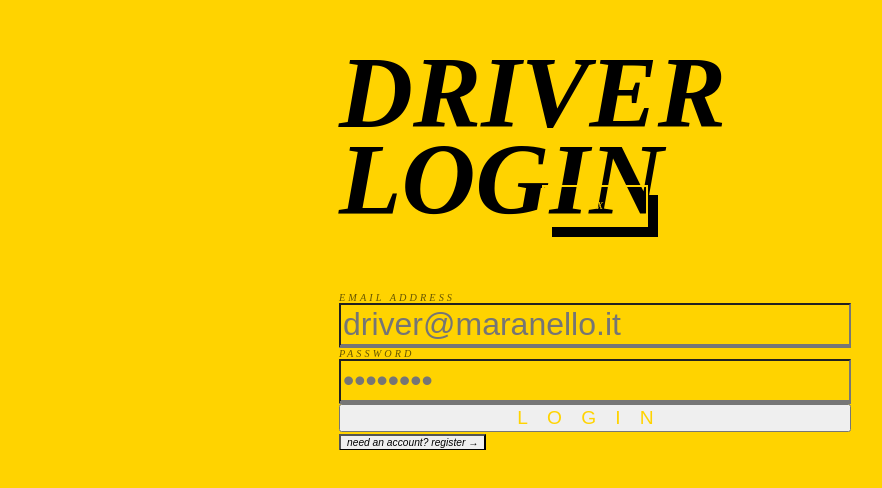
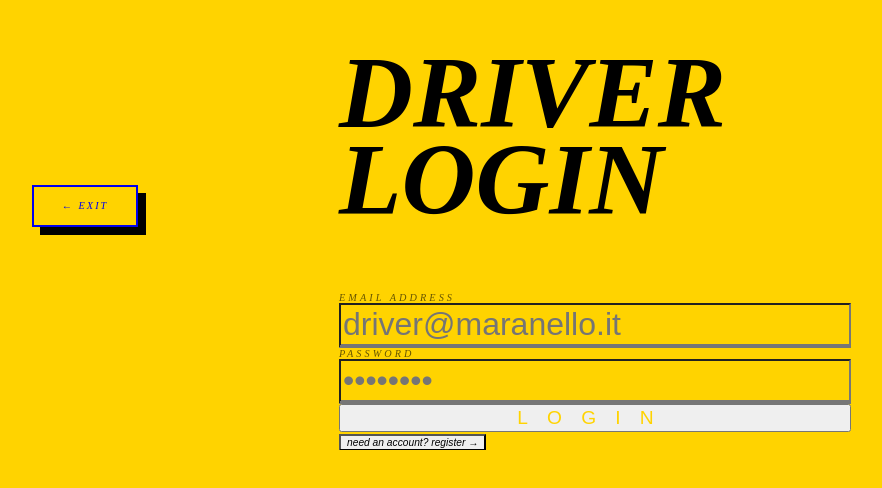
Before and after one commit to yi19990627/ferrari-heritage, a Next.js app: page /login in a window 1280 px wide. Shown: the part 194-682 px from the top of the page, without its empty margins (45-927 px from the left). Built offline with nearby package versions, Linux system fonts and the light colour scheme; no server answers.

Commit message:
style: 統一登入頁返回按鈕為黃底黑字（含懸停狀態）

```diff
--- a/app/login/page.tsx
+++ b/app/login/page.tsx
@@ -50,19 +50,20 @@ export default function LoginPage() {
     return (
         <main className="min-h-screen w-screen bg-[#FFD300] flex flex-col items-center justify-center p-10 font-archivo italic font-black">
 
-            {/* 調整後的返回按鈕 */}
-            <div className="absolute top-10 left-10 z-50">
+            {/* 調整後的返回按鈕：預設與懸停皆為黃底黑字 */}
+            <div className="absolute top-10 left-[6vw] z-50">
                 <Link
                     href="/"
-                    className="group flex items-center gap-4 no-underline"
+                    className="group flex items-center no-underline"
                 >
-                    <div className="w-[8vw] h-[3vw] bg-black text-[#FFD300] border-2 border-black flex items-center justify-center text-[0.8vw] tracking-[0.2em] uppercase font-bold hover:bg-transparent hover:text-black hover:scale-110 active:scale-95 transition-all duration-300 shadow-[10px_10px_0px_0px_rgba(0,0,0,1)] hover:shadow-none">
+                    <div className="w-[8vw] h-[3vw] bg-[#FFD300] text-black border-2 border-black flex items-center justify-center text-[0.8vw] tracking-[0.2em] uppercase font-bold hover:scale-110 active:scale-95 transition-all duration-300 shadow-[8px_8px_0px_0px_rgba(0,0,0,1)] hover:shadow-none">
                         ← Exit
                     </div>
                 </Link>
             </div>
 
             <div className="w-full max-w-[40vw]">
+                {/* 文字顏色改為深色以在黃色背景下更清晰 */}
                 <h1 className="text-[8vw] leading-[0.85] text-black uppercase mb-10 tracking-tighter">
                     {isLogin ? "Driver \n Login" : "Join the \n Scuderia"}
                 </h1>
```
